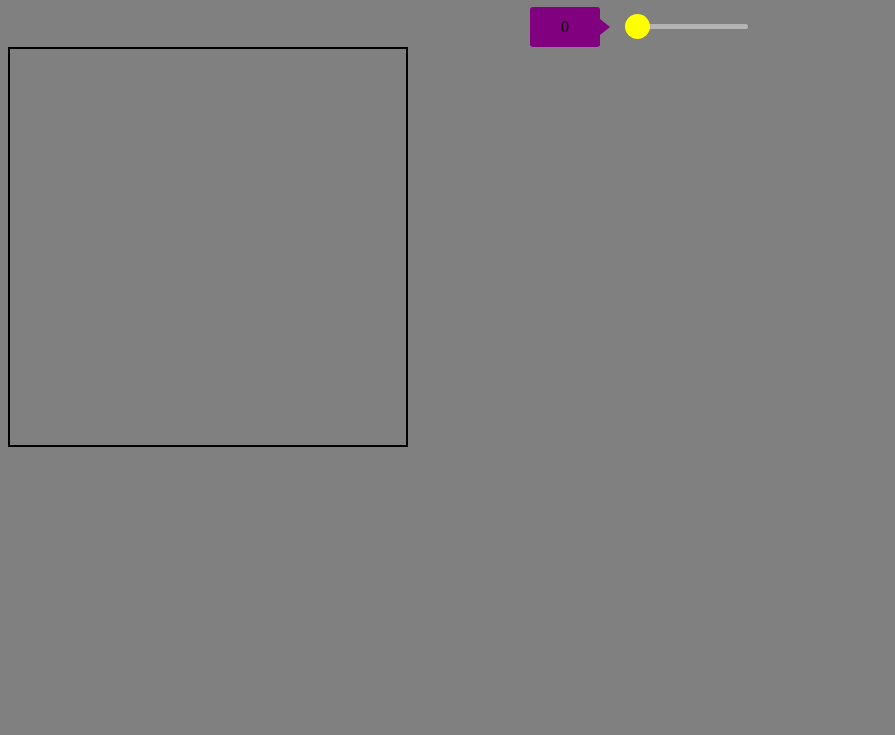
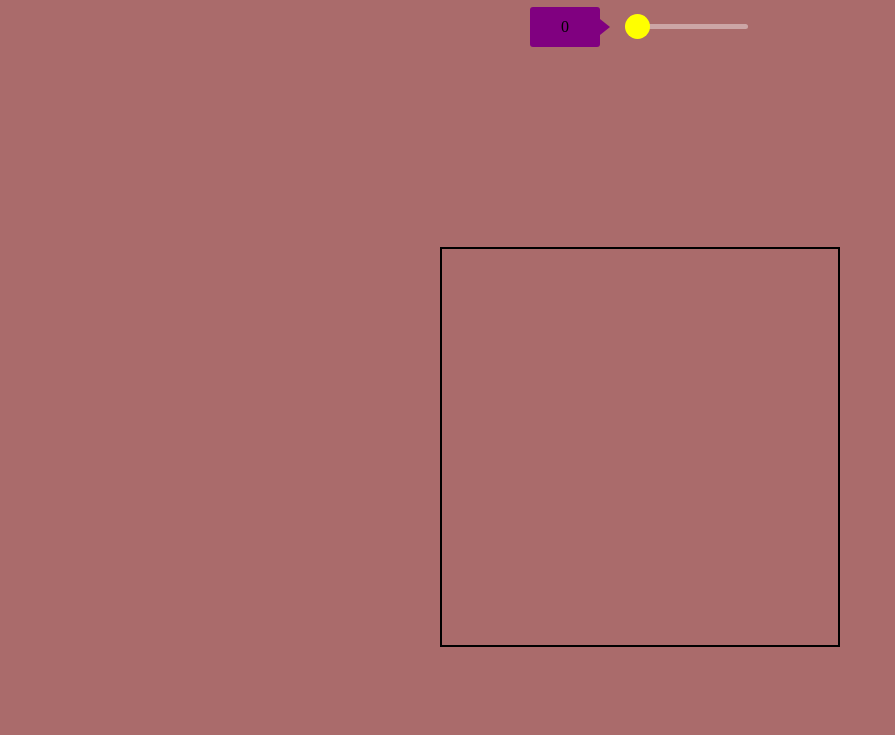
Before and after one commit to AngelX62/Etch-a-Sketch, a plain HTML site: page index.html in a window 1280 px wide. Shown: the part 81-816 px from the top of the page, without its empty margins (0-895 px from the left). Drawn offline with Linux system fonts and the light colour scheme.

Commit message:
Modified container position

```diff
--- a/styles.css
+++ b/styles.css
@@ -1,6 +1,6 @@
 body {
   min-height: 100vh;
-  background-color: gray;
+  background-color: rgb(170, 107, 107);
   justify-content: center;
 }
 
@@ -29,6 +29,8 @@ body {
   justify-content: center;
   box-sizing: border-box;
 }
+
+
 
 #number {
   background-color: purple;
@@ -78,6 +80,7 @@ input[type="range"]::-webkit-slider-thumb {
   flex-wrap: wrap;
   align-items: center;
   justify-content: center;
+  margin: 200px auto 0 auto;
   width: 400px;
   height: 400px;
 
```
